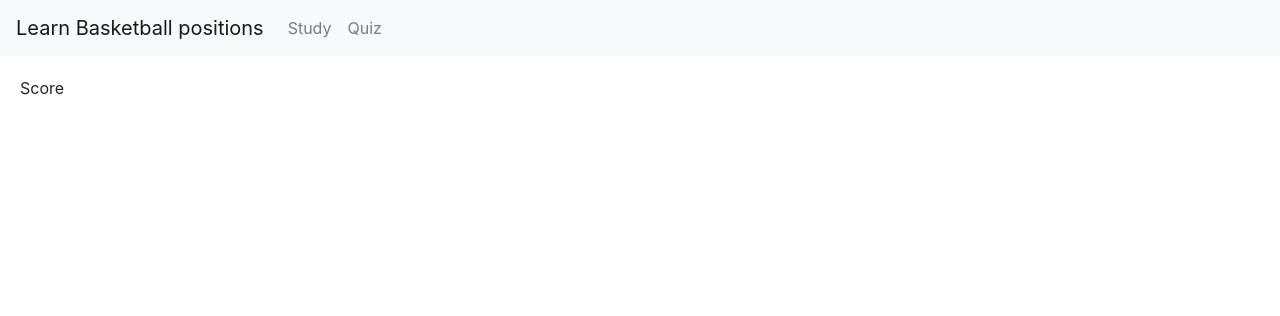
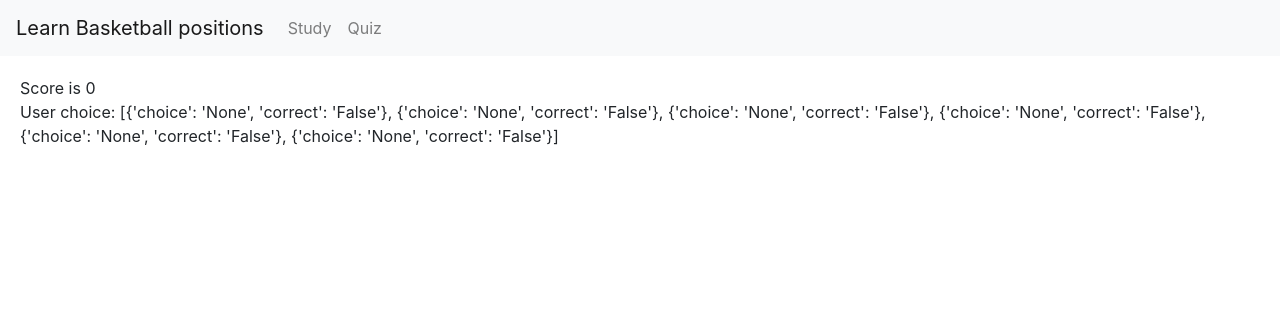
Before and after one commit to jason424217/UI-project, a Flask app: page /quiz/score in a window 1280 px wide. Shown: the top 316 px of the page. Run offline with Flask 2, Linux system fonts and the light colour scheme; some libraries are stand-ins or nearby versions.

Commit message:
update score

```diff
--- a/application.py
+++ b/application.py
@@ -14,7 +14,7 @@ usr_choice = []
 quiz_data = []
 # init usr_choice
 for i in range(num_of_quiz):
-    usr_choice.append({'choice':None,'correct':False})
+    usr_choice.append({'choice':"None",'correct':"False"})
 
 
 # === ROUTES ===========================================================================================================
@@ -52,16 +52,19 @@ def quiz(qid):
         print(len(usr_choice)-1, "is user_choice")
         return render_template('quiz_last.html',qid=qid, usr_choice=usr_choice)
 
-
 @application.route('/update_usr_choice/<qid>', methods=['POST'])
 def update_usr_choice(qid):
     '''
     Ajax call to update global var usr_choice
     '''
-    pass
-    # json_data = request.get_json()
-    #
-    # return jsonify(data = data)
+    global usr_choice
+
+    json_data = request.get_json()
+    usr_choice[int(qid)]["choice"] = json_data["choice"]
+    usr_choice[int(qid)]["correct"] = json_data["correct"]
+    print("type is ", type(json_data["choice"]))
+
+    return jsonify(data = usr_choice)
 
 @application.route('/quiz/score')
 def quiz_score():
@@ -69,7 +72,14 @@ def quiz_score():
     Quiz score page
     Calculate score from usr_choice
     '''
-    return render_template('quiz_score.html')
+    global usr_choice
+
+    score = 0
+    for choice in usr_choice:
+        if choice["correct"] == "True" or choice["correct"] == "true":
+            score+=1
+
+    return render_template('quiz_score.html', score=score, usr_choice=usr_choice)
 
 
 # === Main ===========================================================================================================
--- a/templates/quiz_score.html
+++ b/templates/quiz_score.html
@@ -3,8 +3,14 @@
 
 {% block content %}
 
+<script>
+    let score = {{score|tojson}}
+    let usr_choice = {{usr_choice|tojson}}
+</script>
+
 <div class="page_container">
-    Score
+    <div>Score is {{score}}</div>
+    <div>User choice: {{usr_choice}}</div>
 </div>
 
 {% endblock %}
```
Also changed, not shown: static/quiz_last.js (+32 -0 lines).
